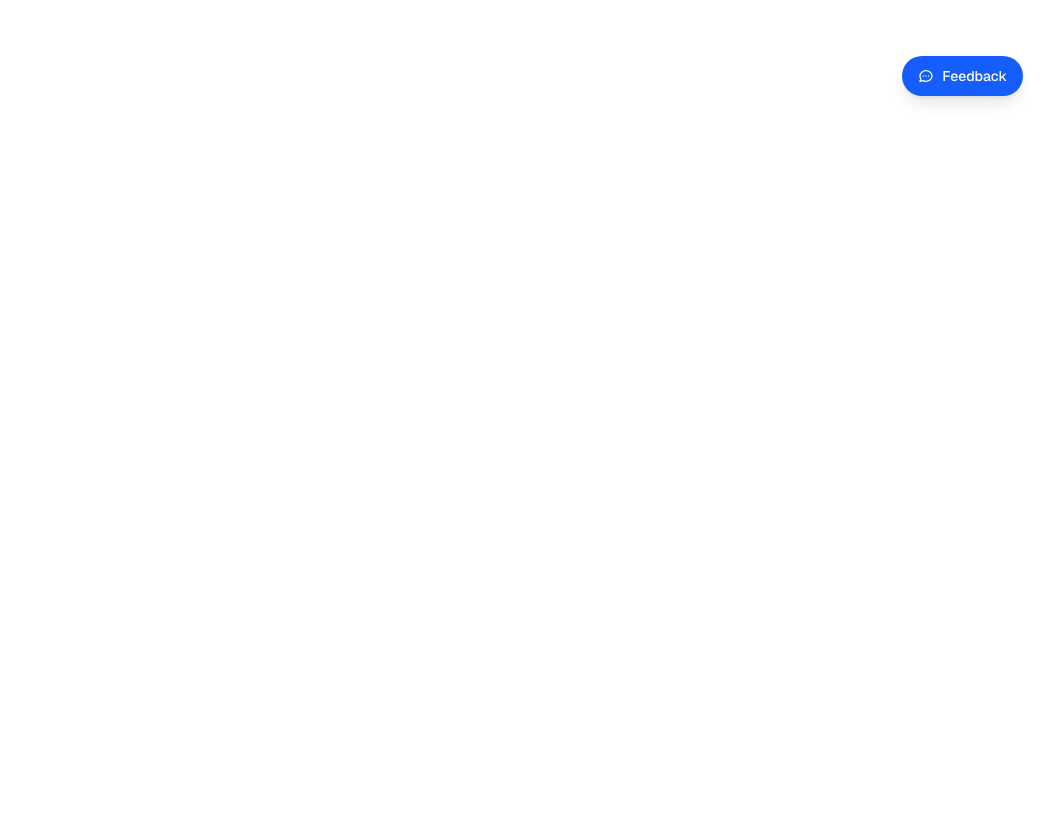
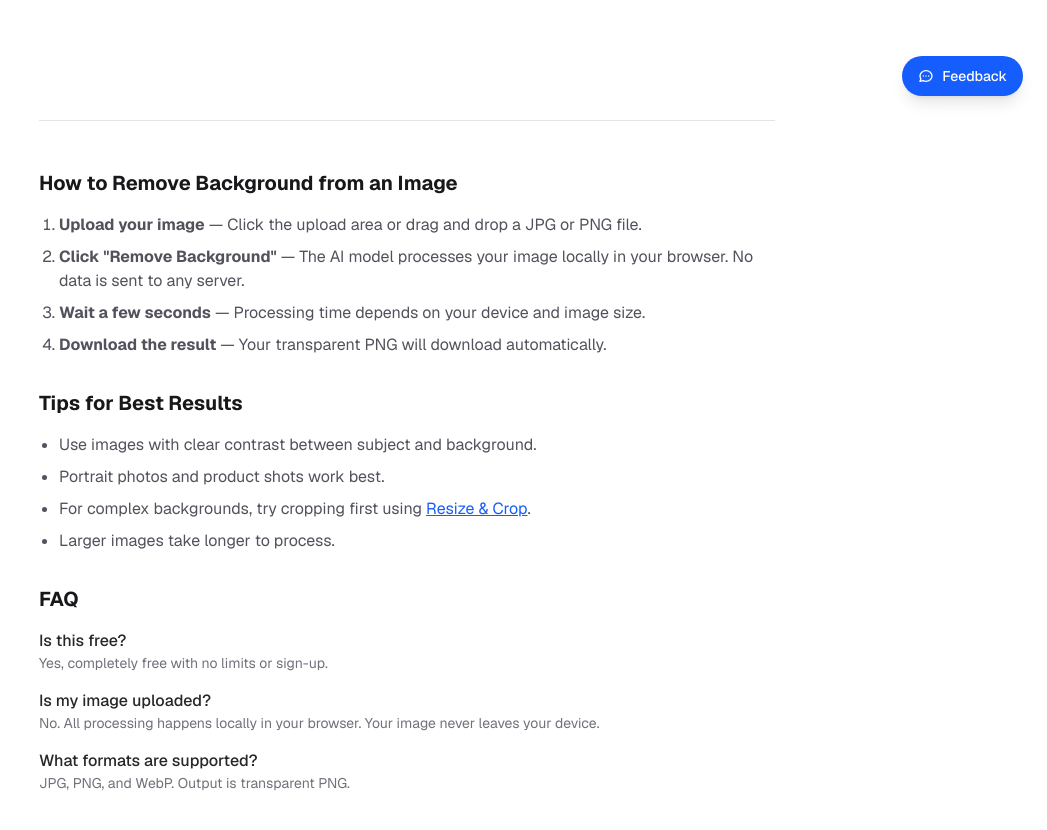
Before and after one commit to haizeigh/ai-image-tools, a Next.js app: page /tools/remove-bg in a window 1280 px wide. Shown: the part 680-1510 px from the top of the page, without its empty margins (233-1280 px from the left). Before the commit the page ends 800 px from the top, so only its background shows below. Built offline with nearby package versions, Linux system fonts and the light colour scheme.

Commit message:
Add SEO content (How to Use + FAQ) to remove-bg page for AdSense compliance

```diff
--- a/src/app/tools/remove-bg/page.tsx
+++ b/src/app/tools/remove-bg/page.tsx
@@ -29,7 +29,7 @@ export default function RemoveBgPage() {
 
   const handleRemoveBg = useCallback(async () => {
     if (!file) return
-    gtag('event', 'tool_used', { tool_name: 'remove-bg' })
+    try { gtag('event', 'tool_used', { tool_name: 'remove-bg' }) } catch {}
     await run(async () => {
       const { removeBackground } = await import('@imgly/background-removal')
       const blob = await removeBackground(file, {
@@ -101,7 +101,49 @@ export default function RemoveBgPage() {
           downloadLabel={t(lang, 'removeBg.download')}
         />
       )}
-    </ToolLayout>
+      </ToolLayout>
+      {/* SEO content for AdSense */}
+      <div className="max-w-3xl mx-auto px-4 pb-16">
+        <div className="border-t border-zinc-200 dark:border-zinc-800 pt-12 space-y-8">
+          <section>
+            <h2 className="text-xl font-bold text-zinc-900 dark:text-zinc-100 mb-4">How to Remove Background from an Image</h2>
+            <ol className="list-decimal pl-5 space-y-2 text-zinc-600 dark:text-zinc-400">
+              <li><strong>Upload your image</strong> — Click the upload area or drag and drop a JPG or PNG file.</li>
+              <li><strong>Click "Remove Background"</strong> — The AI model processes your image locally in your browser. No data is sent to any server.</li>
+              <li><strong>Wait a few seconds</strong> — Processing time depends on your device and image size.</li>
+              <li><strong>Download the result</strong> — Your transparent PNG will download automatically.</li>
+            </ol>
+          </section>
+
+          <section>
+            <h2 className="text-xl font-bold text-zinc-900 dark:text-zinc-100 mb-4">Tips for Best Results</h2>
+            <ul className="list-disc pl-5 space-y-2 text-zinc-600 dark:text-zinc-400">
+              <li>Use images with clear contrast between subject and background.</li>
+              <li>Portrait photos and product shots work best.</li>
+              <li>For complex backgrounds, try cropping first using <a href="/tools/resize" className="text-blue-600 dark:text-blue-400 underline">Resize &amp; Crop</a>.</li>
+              <li>Larger images take longer to process.</li>
+            </ul>
+          </section>
+
+          <section>
+            <h2 className="text-xl font-bold text-zinc-900 dark:text-zinc-100 mb-4">FAQ</h2>
+            <div className="space-y-4">
+              <div>
+                <p className="font-medium text-zinc-800 dark:text-zinc-200">Is this free?</p>
+                <p className="text-sm text-zinc-500">Yes, completely free with no limits or sign-up.</p>
+              </div>
+              <div>
+                <p className="font-medium text-zinc-800 dark:text-zinc-200">Is my image uploaded?</p>
+                <p className="text-sm text-zinc-500">No. All processing happens locally in your browser. Your image never leaves your device.</p>
+              </div>
+              <div>
+                <p className="font-medium text-zinc-800 dark:text-zinc-200">What formats are supported?</p>
+                <p className="text-sm text-zinc-500">JPG, PNG, and WebP. Output is transparent PNG.</p>
+              </div>
+            </div>
+          </section>
+        </div>
+      </div>
     </>
   )
 }
```
Also changed, not shown: 1 other file (tests, documents, lock files or other folders).
